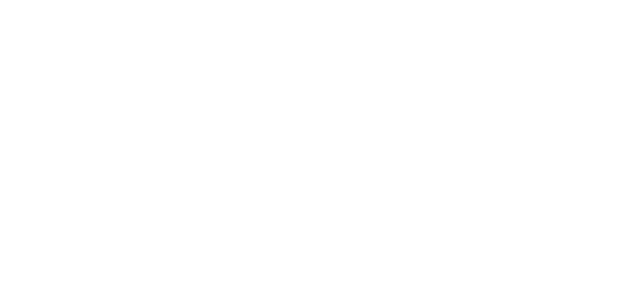
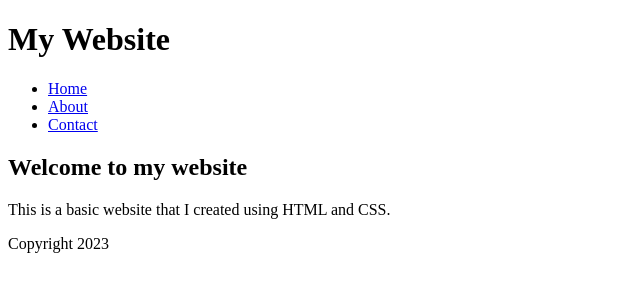
Before and after one commit to d3njar/basic-website, a plain HTML site: page index.html in a window 1280 px wide. Shown: the whole page, without its empty margins (0-640 px from the left). Drawn offline with Linux system fonts and the light colour scheme.

Commit message:
added website content

```diff
--- a/index.html
+++ b/index.html
@@ -1,12 +1,42 @@
 <!DOCTYPE html>
 <html lang="en">
+
 <head>
     <meta charset="UTF-8">
     <meta http-equiv="X-UA-Compatible" content="IE=edge">
     <meta name="viewport" content="width=device-width, initial-scale=1.0">
     <title>My Website</title>
 </head>
+
 <body>
     <!--Website Content-->
+
+    <!-- Header -->
+    <header>
+        <h1>My Website</h1>
+    </header>
+
+    <!-- Navigation menu -->
+    <nav>
+        <ul>
+            <li><a href="#">Home</a></li>
+            <li><a href="#">About</a></li>
+            <li><a href="#">Contact</a></li>
+        </ul>
+    </nav>
+
+    <!-- Content -->
+    <main>
+        <section>
+            <h2>Welcome to my website</h2>
+            <p>This is a basic website that I created using HTML and CSS.</p>
+        </section>
+    </main>
+
+    <!-- Footer -->
+    <footer>
+        <p>Copyright 2023</p>
+    </footer>
 </body>
+
 </html>
```
